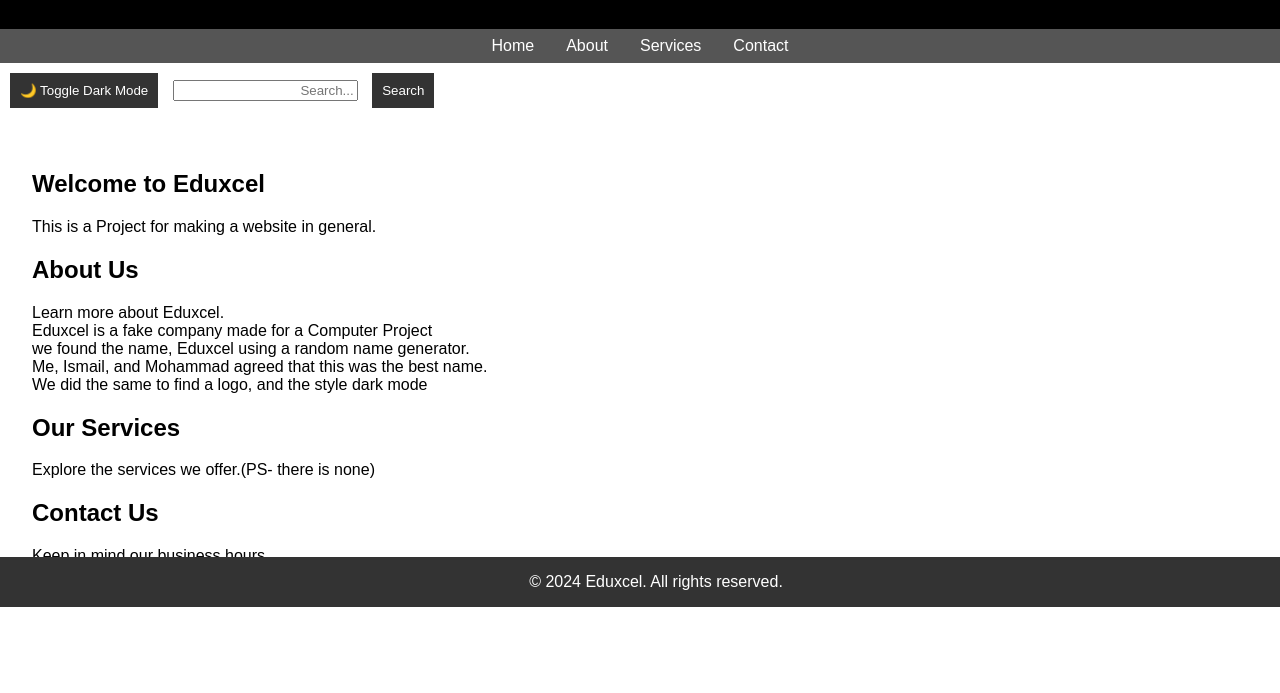
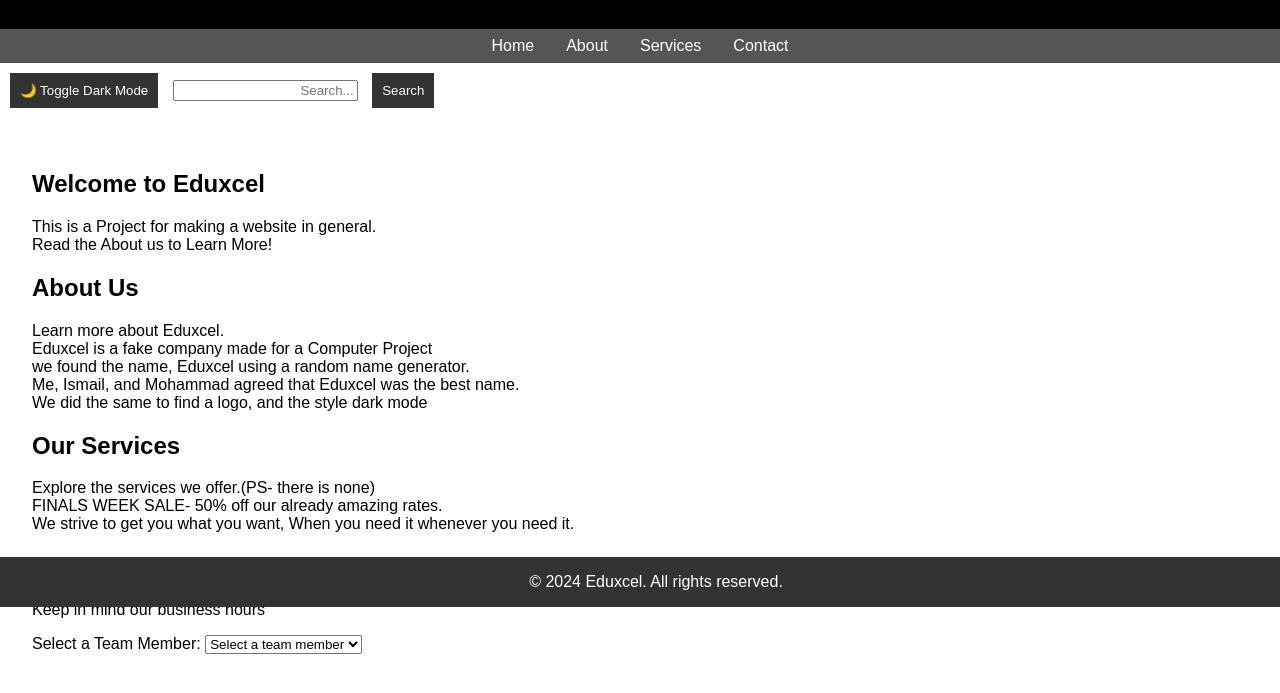
Before and after one commit to hurbh/Eduxcel, a plain HTML site: page index.html in a window 1280 px wide. Shown: the part 193-886 px from the top of the page. Drawn offline with Linux system fonts and the light colour scheme.

Commit message:
Update index.html

```diff
--- a/index.html
+++ b/index.html
@@ -32,17 +32,17 @@
     <main>
         <section id="home">
             <h2>Welcome to Eduxcel</h2>
-            <p>This is a Project for making a website in general.</p>
+            <p>This is a Project for making a website in general.<br> Read the About us to Learn More!</p>
         </section>
 
         <section id="about">
             <h2>About Us</h2>
-            <p>Learn more about Eduxcel.<br> Eduxcel is a fake company made for a Computer Project <br> we found the name, Eduxcel using a random name generator.<br>Me, Ismail, and Mohammad agreed that this was the best name.<br>We did the same to find a logo, and the style dark mode</p>
+            <p>Learn more about Eduxcel.<br> Eduxcel is a fake company made for a Computer Project <br> we found the name, Eduxcel using a random name generator.<br>Me, Ismail, and Mohammad agreed that Eduxcel was the best name.<br>We did the same to find a logo, and the style dark mode</p>
         </section>
 
         <section id="services">
             <h2>Our Services</h2>
-            <p>Explore the services we offer.(PS- there is none)</p>
+            <p>Explore the services we offer.(PS- there is none)<br>FINALS WEEK SALE- 50% off our already amazing rates.<br>We strive to get you what you want, When you need it whenever you need it.</p>
         </section>
 
         <section id="contact">
```
